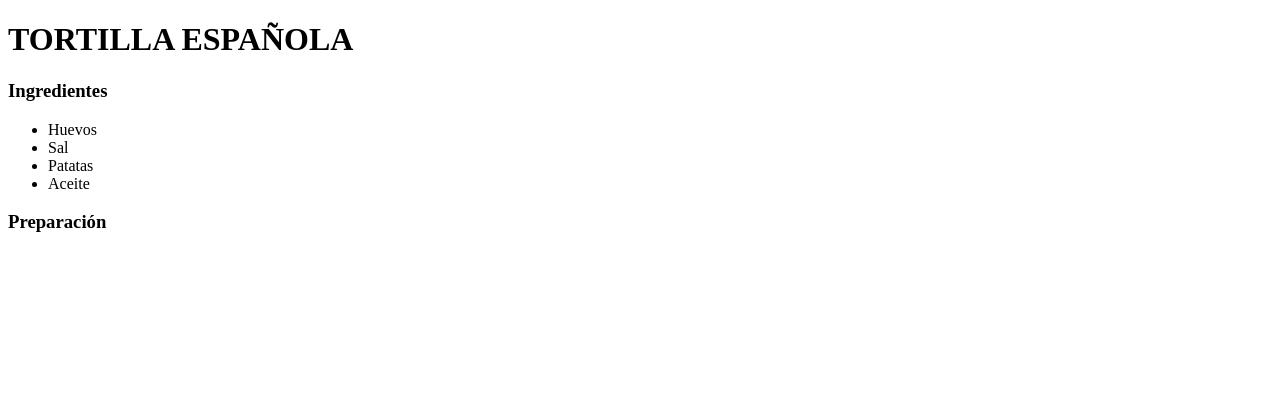
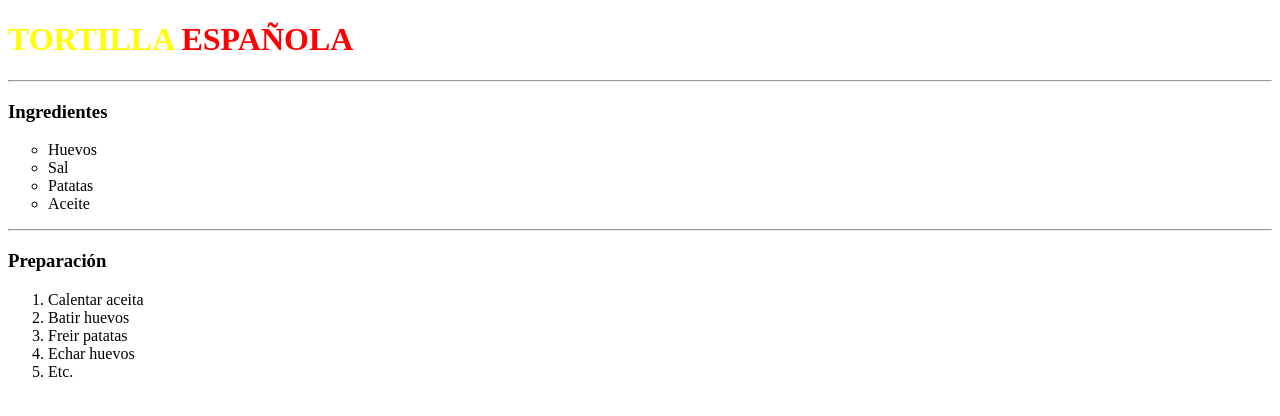
Before and after one commit to dvi26/dvi26.github.io, a plain HTML site: page tortilla.html in a window 1280 px wide. Drawn offline with Linux system fonts and the light colour scheme.

Commit message:
Update tortilla.html

```diff
--- a/tortilla.html
+++ b/tortilla.html
@@ -5,16 +5,23 @@
 	<title> tortillita</title>
 </head>
 <body>
-	<h1>TORTILLA ESPAÑOLA</h1>
+	<h1><span style= "color:yellow" </span> TORTILLA <span style= "color:red;" </span>ESPAÑOLA</h1>
+	<hr>
 	<h3>Ingredientes</h3>
-		<ul>
+		<ul style= "list-style-type: circle ;">
 			<li>Huevos</li>
 			<li>Sal</li>
 			<li>Patatas</li>
 			<li>Aceite</li>
 		</ul>
+	<hr>
 	<h3>Preparación</h3>
-	<UL>
-	</UL>
+	<ol>
+		<li>Calentar aceita</li>
+		<li>Batir huevos </li>
+		<li>Freir patatas </li>
+		<li>Echar huevos</li>
+		<li>Etc.</li>
+	</ol>
 </body>
 </html>
```
